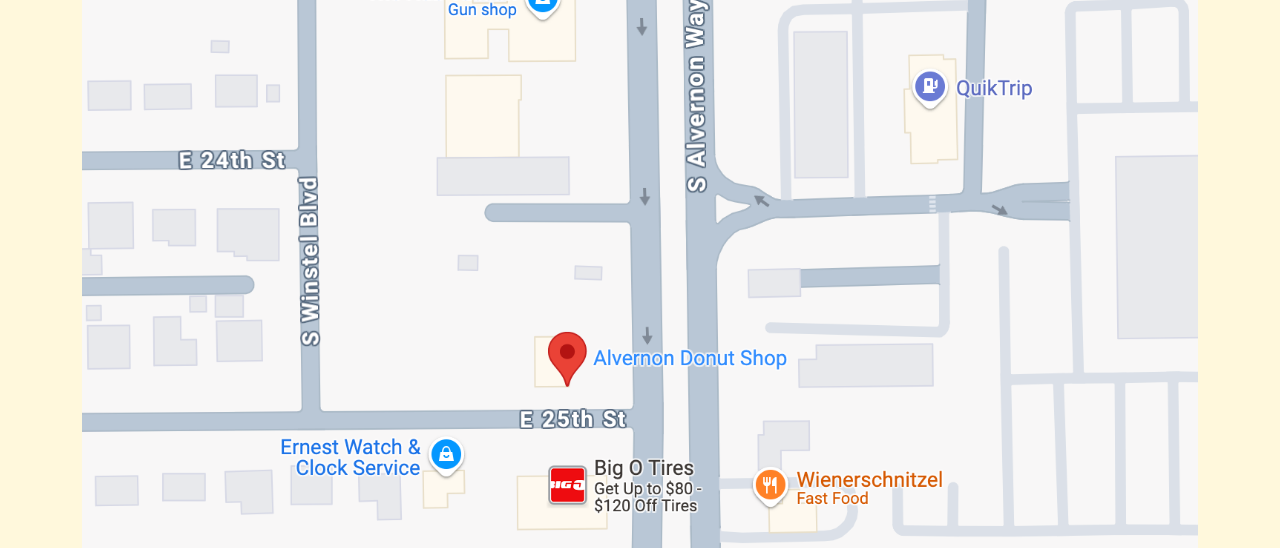
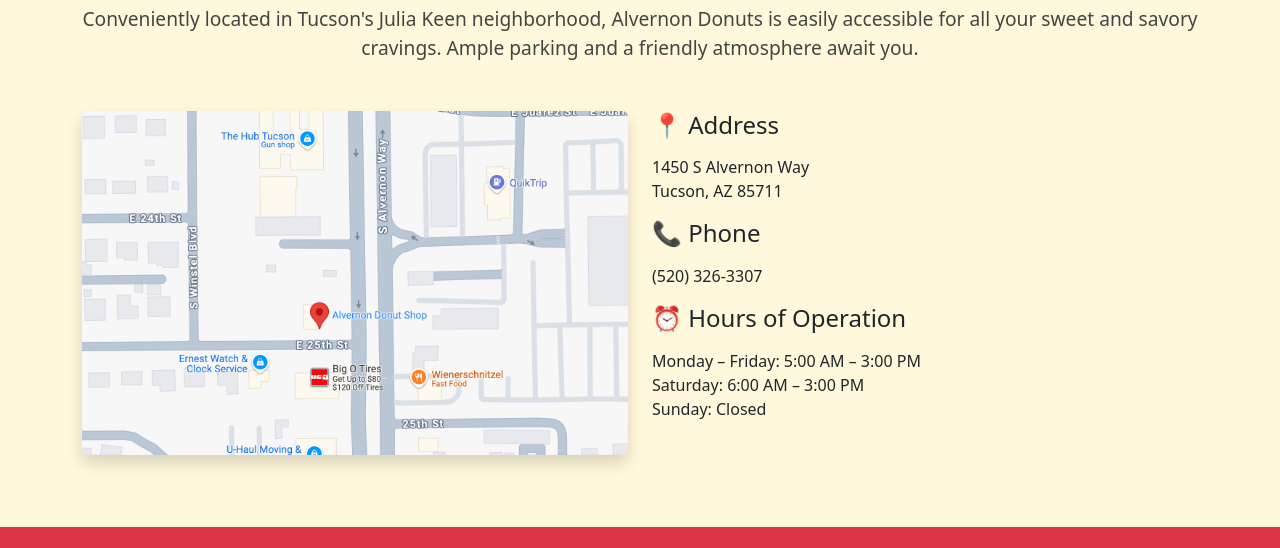
Before and after one commit to jpcreativeworks/Alvernon_Donuts, a plain HTML site: page contact.html in a window 1280 px wide. Shown: the part 155-703 px from the top of the page. Drawn offline with nearby package versions, Linux system fonts and the light colour scheme.

Commit message:
updated contact page to have better seo

```diff
--- a/contact.html
+++ b/contact.html
@@ -45,19 +45,36 @@
     </div>
   </div>
 </nav>
-  <div class="container">
-  <h1>🍩 Visit Alvernon Donuts</h1>
-  <img src="/images/AlvernonDonutsMap.png" alt="Alvernon Donuts Map Location" title="Tucson Donuts">
-  <p>Conveniently located in Tucson's Julia Keen neighborhood, Alvernon Donuts is easily accessible for all your sweet and savory cravings. Ample parking and a friendly atmosphere await you.</p>
-  <div id="location">
-    <p>Address: <br />1450 S Alvernon Way <br />Tucson, AZ 85711</p>
+  <div class="container my-5">
+  <h1 class="my-4">🍩 Visit Alvernon Donuts</h1>
+  <p class="lead text-center">
+    Conveniently located in Tucson's Julia Keen neighborhood, Alvernon Donuts is easily accessible for all your sweet and savory cravings. Ample parking and a friendly atmosphere await you.
+  </p>
 
-    <p>Phone: (520) 326-3307</p>
+  <div class="row align-items-start mt-5">
+    <!-- Left column: Map -->
+    <div class="col-md-6 mb-4">
+      <img src="/images/AlvernonDonutsMap.png" alt="Alvernon Donuts Map Location" title="Tucson Donuts" class="img-fluid rounded shadow">
+    </div>
 
-    <p>Hours of Operation: <br />Monday – Friday: 5:00 AM – 3:00 PM <br />Saturday: 6:00 AM – 3:00 PM <br />Sunday: Closed </p>
+    <!-- Right column: Contact Info -->
+    <div class="col-md-6">
+      <h4 class="mb-3">📍 Address</h4>
+      <p>1450 S Alvernon Way<br />Tucson, AZ 85711</p>
 
+      <h4 class="mb-3">📞 Phone</h4>
+      <p>(520) 326-3307</p>
+
+      <h4 class="mb-3">⏰ Hours of Operation</h4>
+      <p>
+        Monday – Friday: 5:00 AM – 3:00 PM<br />
+        Saturday: 6:00 AM – 3:00 PM<br />
+        Sunday: Closed
+      </p>
+    </div>
+  </div>
 </div>
-</div>
+
   <footer class="bg-danger text-white py-4 mt-auto">
     <div class="container text-center">
       <p class="mb-1">© 2025 Alvernon Donuts. All rights reserved.</p>
--- a/src/styles.css
+++ b/src/styles.css
@@ -47,3 +47,9 @@
 .navbar a:hover i {
   color: #ffd2eb;
 }
+
+ p.lead {
+  font-size: 1.2rem;
+  font-weight: 400;
+  color: #444;
+}
```
